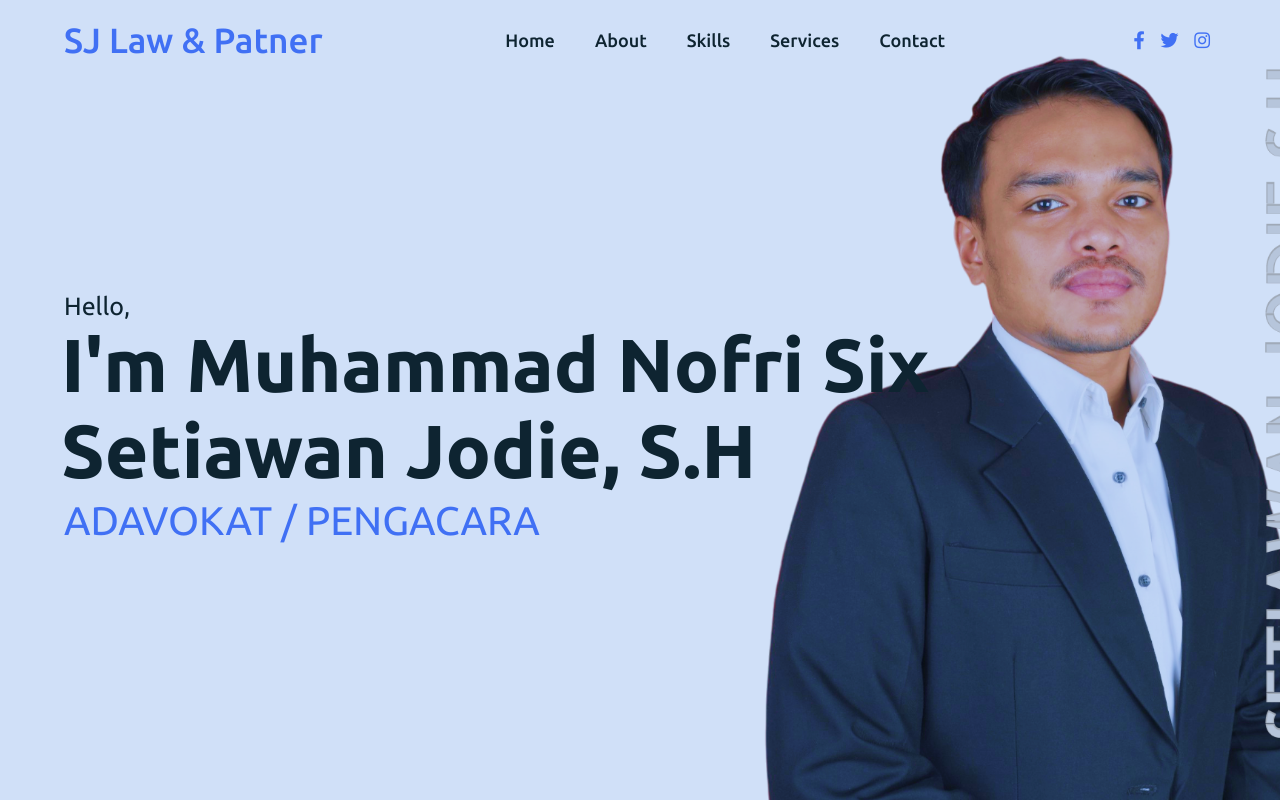
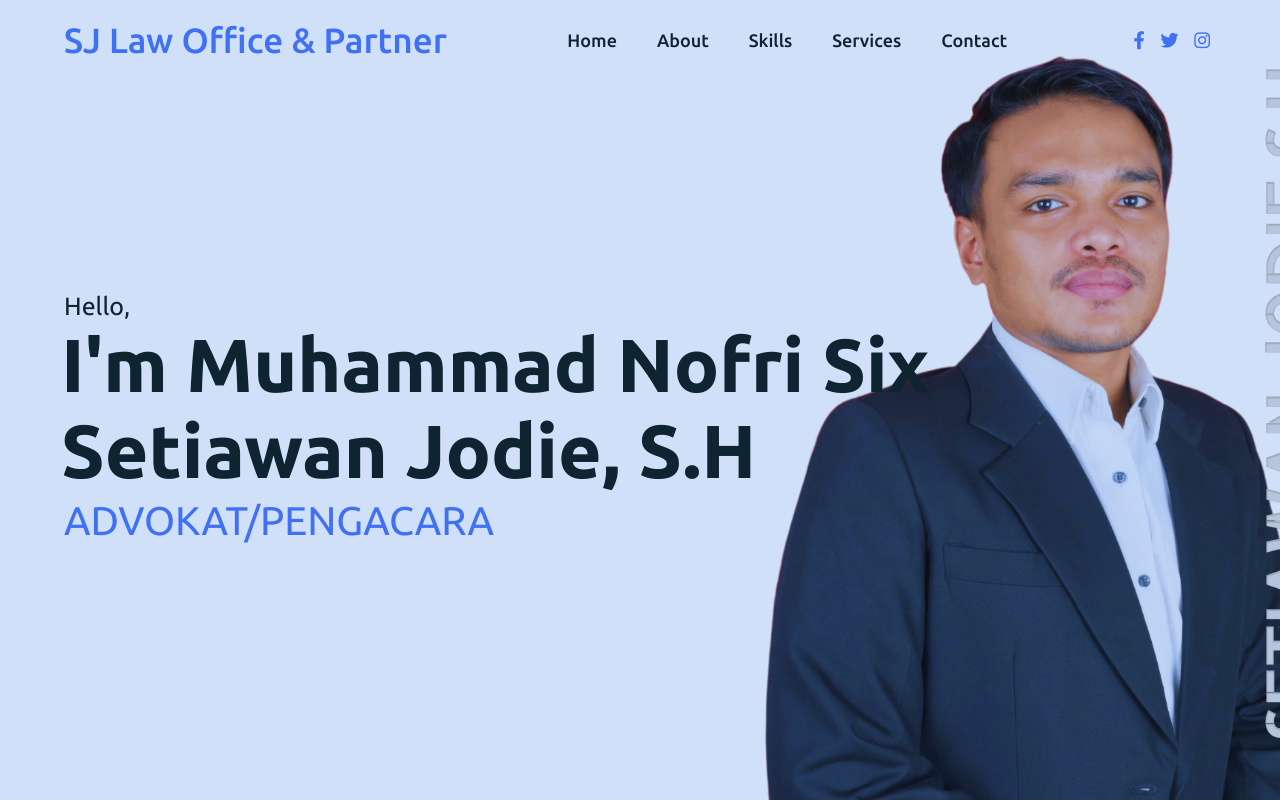
Before and after one commit to sjplawoffice/home, a plain HTML site: page index.html in a window 1280 px wide. Shown: the top 802 px of the page. Drawn offline with Linux system fonts and the light colour scheme.

Commit message:
Update index.html

```diff
--- a/index.html
+++ b/index.html
@@ -4,7 +4,7 @@
 
 <head>
   <meta charset="UTF-8" />
-  <title>Setiawan Jodie Law & Partner</title>
+  <title>Setiawan Jodie Law Office & Partner</title>
   <link rel="stylesheet" href="style.css" />
   <!-- Fontawesome CDN Link -->
   <link rel="icon" href="assets/images/logo1.png" type="image/icon type">
@@ -20,7 +20,7 @@
   <!-- navgaition menu -->
   <nav>
     <div class="navbar">
-      <div class="logo"><a href="#">SJ Law & Patner</a></div>
+      <div class="logo"><a href="#">SJ Law Office & Partner</a></div>
       <ul class="menu">
         <li><a href="#home">Home</a></li>
         <li><a href="#about">About</a></li>
@@ -48,7 +48,7 @@
       <div class="text">
         <div class="text-one">Hello,</div>
         <div class="text-two">I'm Muhammad Nofri Six <br> Setiawan Jodie, S.H</div>
-        <div class="text-three">ADAVOKAT / PENGACARA</div>
+        <div class="text-three">ADVOKAT/PENGACARA</div>
         <!-- <div class="text-four">From Indonesia</div> -->
       </div>
       <!-- <div class="button">
@@ -164,7 +164,7 @@
   <!-- Footer Section Start -->
   <footer>
     <div class="text">
-      <span>Setiawan Jodie Law & Partner | &#169;2025 | Bekasi Kota, Jawa Barat, Indonesia</span>
+      <span>Setiawan Jodie Law Office & Partner | &#169;2025 | Bekasi Kota, Jawa Barat, Indonesia</span>
     </div>
   </footer>
 
```
